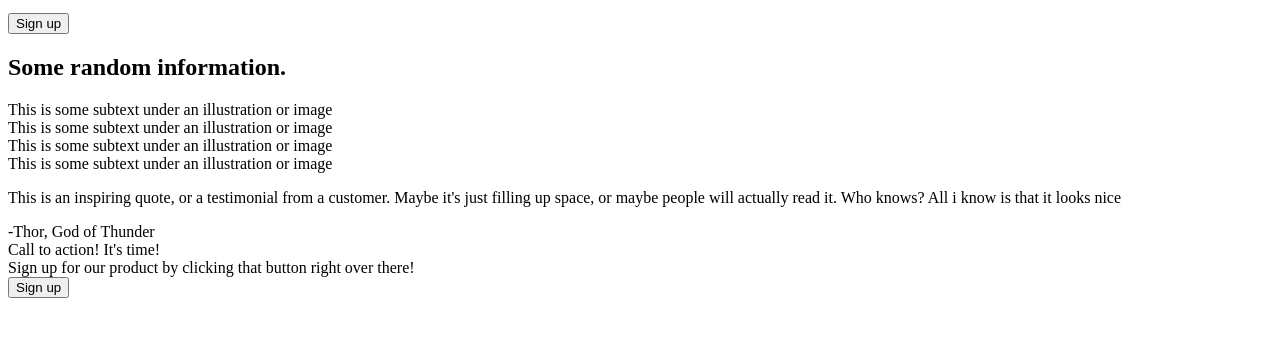
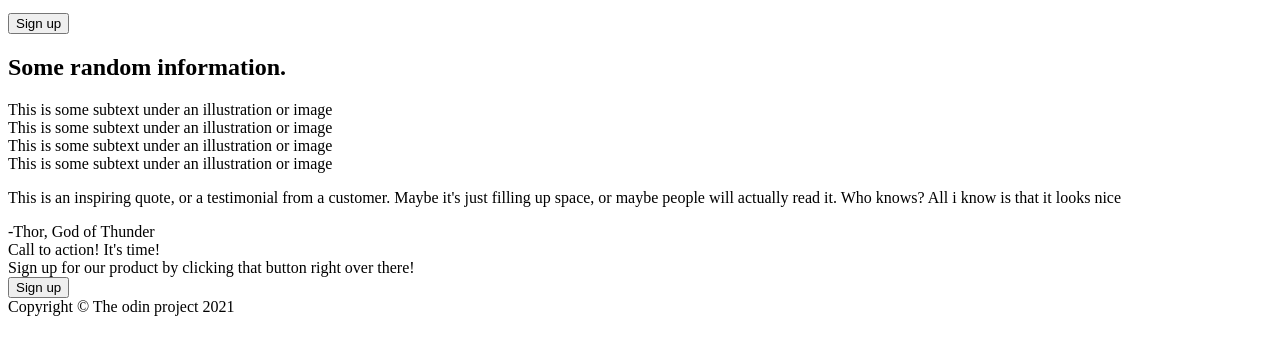
Before and after one commit to MartonBrandon03/landing-page, a plain HTML site: page index.html in a window 1280 px wide. Shown: the part 197-552 px from the top of the page. Drawn offline with Linux system fonts and the light colour scheme.

Commit message:
Add footer to index.html

```diff
--- a/index.html
+++ b/index.html
@@ -64,5 +64,6 @@
         <button>Sign up</button>
       </div>
     </div>
+    <footer>Copyright © The odin project 2021</footer>
   </body>
 </html>
```
